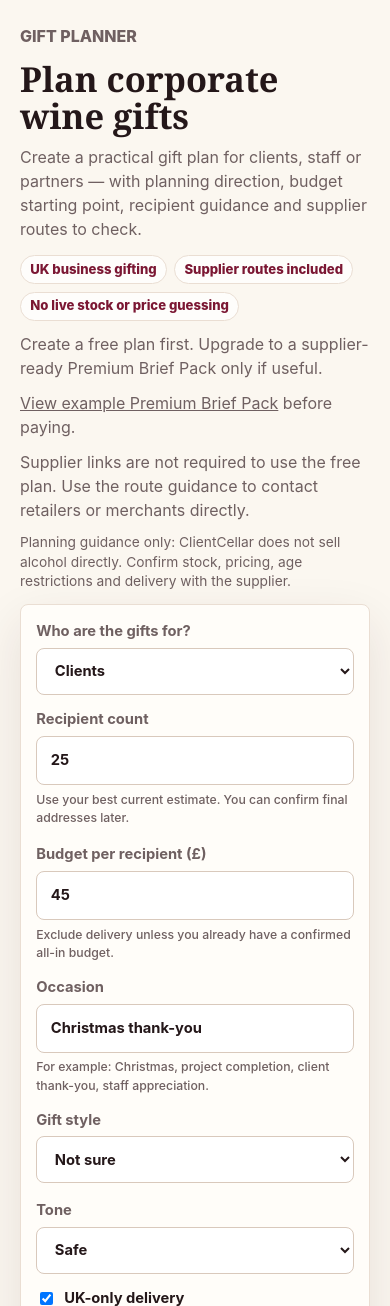
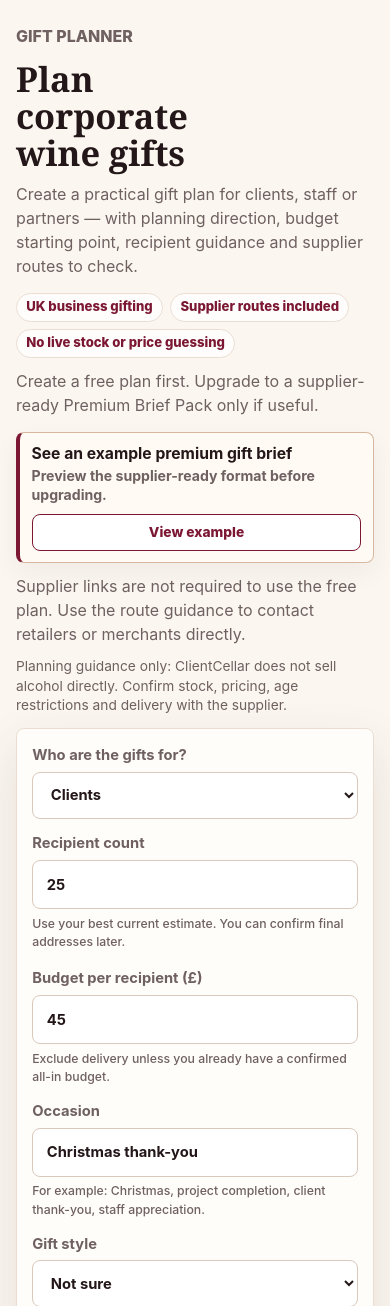
Before and after one commit to PhylC/clientcellar, a FastAPI app: page /gift-planner in a window 390 px wide. Shown: the part 63-1369 px from the top of the page. Run offline with FastAPI, Linux system fonts and the light colour scheme.

Commit message:
Fix mobile horizontal overflow

```diff
--- a/static/app.css
+++ b/static/app.css
@@ -26,6 +26,12 @@ body {
   color: var(--ink);
   font-family: Inter, ui-sans-serif, system-ui, -apple-system, BlinkMacSystemFont, "Segoe UI", sans-serif;
   line-height: 1.5;
+  overflow-x: hidden;
+}
+
+html,
+body {
+  max-width: 100%;
   overflow-x: hidden;
 }
 
@@ -802,6 +808,46 @@ main {
   padding: 0.35rem 0.58rem;
 }
 
+.planner-preview-cta {
+  display: flex;
+  flex-wrap: wrap;
+  align-items: center;
+  justify-content: space-between;
+  gap: 0.75rem;
+  width: min(100%, 760px);
+  margin-top: 0.25rem;
+  border: 1px solid #d7b89f;
+  border-left: 4px solid var(--burgundy);
+  border-radius: 8px;
+  background: #fffaf3;
+  padding: 0.75rem 0.85rem;
+  box-shadow: 0 10px 26px rgba(48, 19, 29, 0.05);
+}
+
+.planner-preview-cta div {
+  display: grid;
+  gap: 0.16rem;
+  min-width: min(100%, 16rem);
+}
+
+.planner-preview-cta strong {
+  color: var(--ink);
+  font-size: 0.98rem;
+  line-height: 1.2;
+}
+
+.planner-preview-cta span {
+  color: var(--muted);
+  font-size: 0.88rem;
+  font-weight: 650;
+  line-height: 1.35;
+}
+
+.planner-preview-cta .button {
+  flex: 0 0 auto;
+  background: white;
+}
+
 .planner-layout,
 .contact-layout {
   display: grid;
@@ -2961,6 +3007,16 @@ textarea {
     width: 100%;
   }
 
+  .planner-preview-cta {
+    display: grid;
+    gap: 0.6rem;
+    padding: 0.72rem;
+  }
+
+  .planner-preview-cta .button {
+    width: 100%;
+  }
+
   .gift-primary-supplier-link {
     width: auto;
     min-height: 1.78rem;
@@ -2999,7 +3055,7 @@ textarea {
   .premium-pack-header,
   .premium-pack-content {
     width: min(var(--container), calc(100% - 2rem));
-    max-width: none;
+    max-width: calc(100% - 2rem);
     box-sizing: border-box;
     margin-left: auto;
     margin-right: auto;
@@ -3386,7 +3442,14 @@ textarea {
   }
 
   .planner-hero h1 {
+    max-width: min(100%, 12ch);
     line-height: 1.08;
+  }
+
+  .planner-hero p,
+  .planner-preview-cta {
+    max-width: 100%;
+    overflow-wrap: anywhere;
   }
 
   .header-inner {
@@ -3583,7 +3646,10 @@ textarea {
   }
 
   .planner-page.page-shell {
-    width: min(var(--container), calc(100% - (var(--page-gutter) * 2)));
+    width: min(var(--container), calc(100% - 2rem));
+    max-width: calc(100% - 2rem);
+    margin-left: auto;
+    margin-right: auto;
     padding-top: 1.5rem;
   }
 
@@ -3618,17 +3684,26 @@ textarea {
 @media (max-width: 600px) {
   .premium-pack-header,
   .premium-pack-content {
-    width: min(343px, calc(100% - 2rem));
-    margin-left: 1rem;
+    width: calc(100% - 2rem);
+    max-width: calc(100% - 2rem);
+    margin-left: auto;
     margin-right: auto;
   }
 }
 
 @media (max-width: 480px) {
+  .planner-page.page-shell {
+    width: calc(100% - 2rem);
+    max-width: calc(100% - 2rem);
+    margin-left: auto;
+    margin-right: auto;
+  }
+
   .premium-pack-header,
   .premium-pack-content {
-    width: min(343px, calc(100% - 2rem));
-    margin-left: 1rem;
+    width: calc(100% - 2rem);
+    max-width: calc(100% - 2rem);
+    margin-left: auto;
     margin-right: auto;
   }
 
--- a/templates/gift_planner.html
+++ b/templates/gift_planner.html
@@ -11,7 +11,13 @@
     <span>No live stock or price guessing</span>
   </div>
   <p class="small-note">Create a free plan first. Upgrade to a supplier-ready Premium Brief Pack only if useful.</p>
-  <p class="small-note"><a href="/example-premium-brief-pack">View example Premium Brief Pack</a> before paying.</p>
+  <div class="planner-preview-cta">
+    <div>
+      <strong>See an example premium gift brief</strong>
+      <span>Preview the supplier-ready format before upgrading.</span>
+    </div>
+    <a class="button secondary small" href="/example-premium-brief-pack">View example</a>
+  </div>
   <p class="small-note">Supplier links are not required to use the free plan. Use the route guidance to contact retailers or merchants directly.</p>
   <p class="planner-compliance-note">Planning guidance only: ClientCellar does not sell alcohol directly. Confirm stock, pricing, age restrictions and delivery with the supplier.</p>
 </section>
--- a/templates/premium_pack_view.html
+++ b/templates/premium_pack_view.html
@@ -163,7 +163,7 @@
     <p class="notice compact-notice"><strong>Example only.</strong> This shows the kind of supplier-ready output created after upgrading. It uses sample details and does not include confirmed supplier pricing, stock or quotes.</p>
     <p class="eyebrow">Example Premium Brief Pack</p>
     <h1>{% if preview.pack_type == "event" %}Example Premium Event Brief Pack{% else %}Example Premium Brief Pack{% endif %}</h1>
-    <p class="lead">A public sample showing the premium report structure, supplier recommendations, enquiry copy and approval-ready planning notes.</p>
+    <p class="lead">{% if preview.pack_type == "event" %}Event brief example: a public sample showing the event-ready supplier plan, recommendation structure, enquiry copy and approval-ready logistics notes.{% else %}Gift brief example: a public sample showing the supplier-ready gift format, recommendation structure, enquiry copy and approval-ready planning notes.{% endif %}</p>
     <div class="hero-actions">
       <a class="button primary" href="{% if preview.pack_type == "event" %}/event-planner{% else %}/gift-planner{% endif %}">Create a free {% if preview.pack_type == "event" %}event{% else %}gift{% endif %} plan</a>
       <a class="button secondary" href="/example-premium-brief-pack">Gift pack example</a>
```
Also changed, not shown: templates/event_planner.html (+7 -0 lines).
